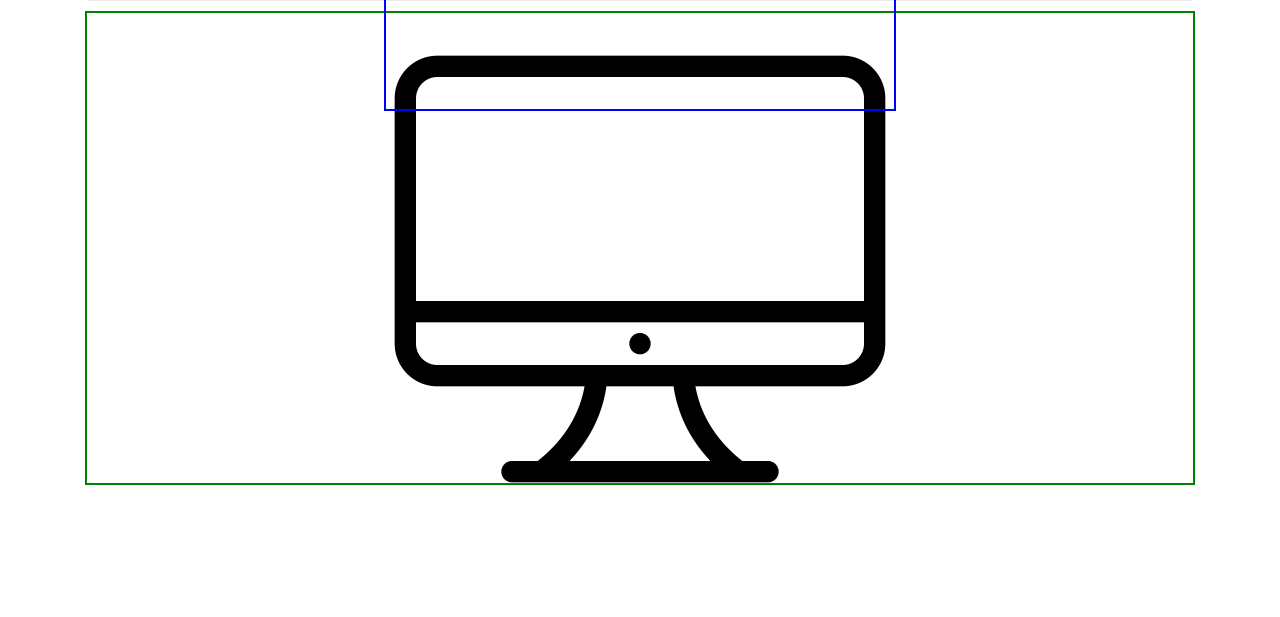
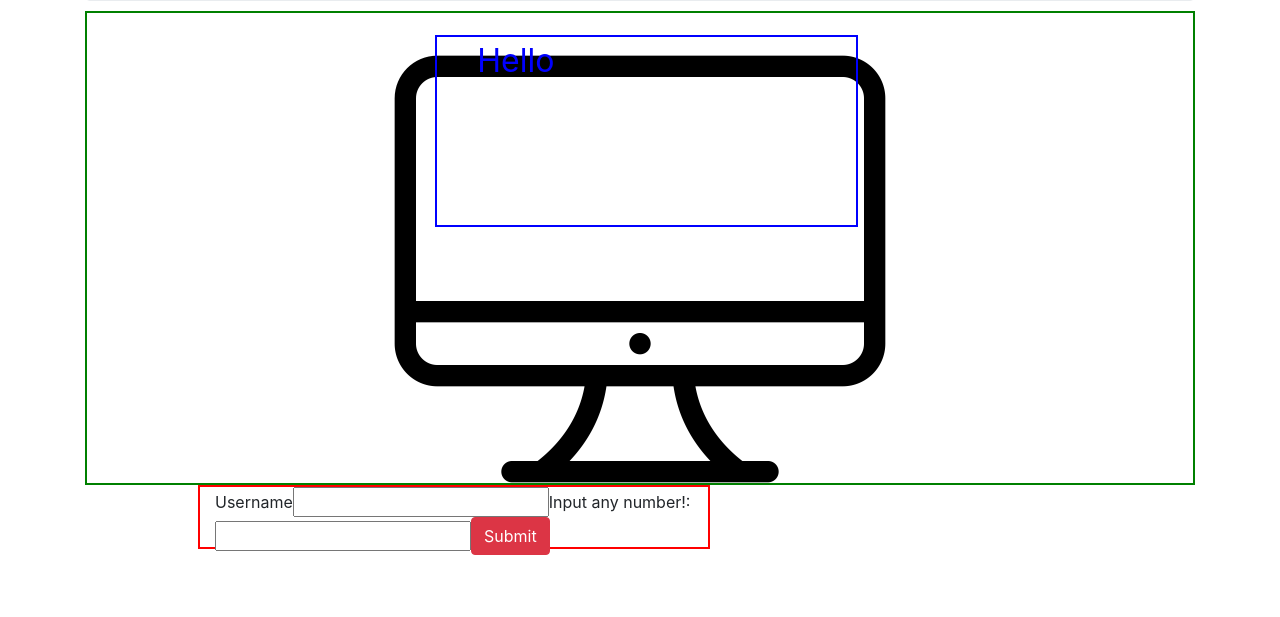
Before and after one commit to ConnorBurgess/mr-robogers-neighborhood, a plain HTML site: page index.html in a window 1280 px wide. Shown: the part 183-800 px from the top of the page. Drawn offline with Linux system fonts and the light colour scheme.

Commit message:
add submit button and input fields

```diff
--- a/css/styles.css
+++ b/css/styles.css
@@ -14,14 +14,22 @@
   margin: auto;
 }
 
+#button-area {
+  border: 2px solid red;
+  margin-left: 10vw;
+  height: 5vw;
+  width: 40vw;
+
+}
+
 #output {
   display: flex;
   border: 2px solid blue;
   font-size: 32px;
   color: blue;
-  width: 40vw;
-  top: 8vw;
-  right: 30vw;
+  width: 33vw;
+  top: 17vw;
+  right: 33vw;
   position:absolute;
   height: 15vw;
 }
--- a/index.html
+++ b/index.html
@@ -1,5 +1,6 @@
 <!DOCTYPE html>
 <html lang="en">
+
 <head>
   <meta charset="UTF-8">
   <meta name="viewport" content="width=device-width, initial-scale=1.0">
@@ -9,14 +10,33 @@
   <script src="js/scripts.js"></script>
   <title>Mr Roboger's Neighborhood</title>
 </head>
+
 <body>
   <div class="container">
-  <div class="jumbotron">
-    <h1>Mr. Roboger's Neighborhood</h1>
-  </div>
-  <div id="computer-screen"> <img src="/img/computer.png">
-  <div id="output"> <ul> Hello</ul>  </div>
-  </div>
+    <div class="jumbotron">
+      <h1>Mr. Roboger's Neighborhood</h1>
+    </div>
+    <div class="row">
+      <div class="col-12">
+        <div id="computer-screen"> <img src="/img/computer.png">
+        </div>
+      </div>
+      <div id="output">
+        <ul> Hello</ul>
+      </div>
+      <div class="row" id="button-area">
+        <div class="col-12">
+          <form class="form-inline">
+            <label for="username"> Username</label><br>
+            <input type="text" id="username" name="username"><br>
+            <label for="lname">Input any number!:</label><br>
+            <input type="text" id="lname" name="lname">
+            <button type="button" class="btn btn btn-danger">Submit</button>
+          </form>
+
+        </div>
+      </div>
+    </div>
   </div>
 
   <!-- Output log screen with input below and submit button -->
```
